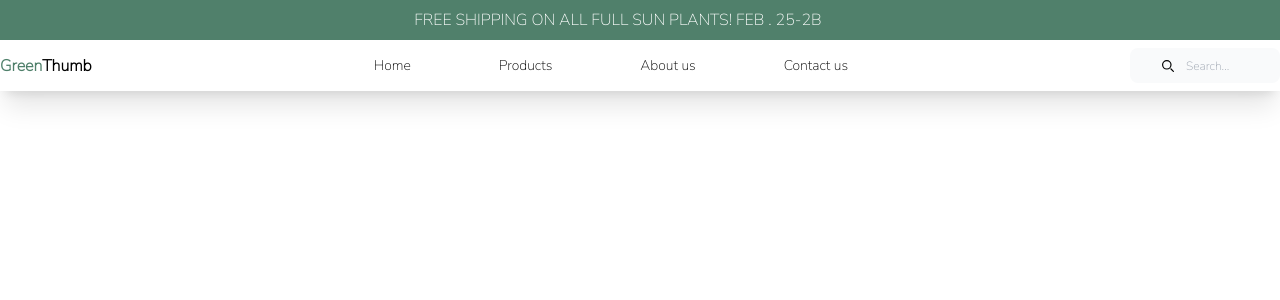
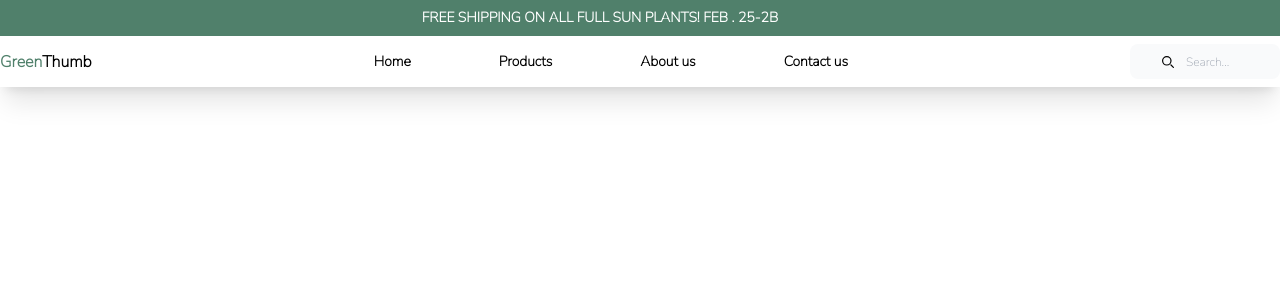
Before and after one commit to oussama-gadria/PlantsApp, a React (Create React App) app in the folder client/: page / in a window 1280 px wide. Shown: the top 300 px of the page. Built offline with nearby package versions, Linux system fonts and the light colour scheme.

Commit message:
fix : fix the font-weight level from bold to black

```diff
--- a/client/src/assets/svg/GlassSearchSvg.jsx
+++ b/client/src/assets/svg/GlassSearchSvg.jsx
@@ -3,7 +3,7 @@ const GlassSearchSvg = () => {
         <>
             <div className="absolute inset-y-0 left-8 flex items-center pointer-events-none">
                 <svg
-                    className="w-3 h-3 text-darkGray dark:text-white"
+                    className="w-3 h-3 text-darkGray dark:text-black"
                     aria-hidden="true"
                     xmlns="http://www.w3.org/2000/svg"
                     fill="none"
--- a/client/src/components/header/Header.jsx
+++ b/client/src/components/header/Header.jsx
@@ -4,18 +4,18 @@ const Header = () => {
   return (
     <div className="shadow-xl font-sans">
       <div className="flex justify-center bg-green">
-        <p className=" py-2 text-white pr-11 ">FREE SHIPPING ON ALL FULL SUN PLANTS! FEB . 25-2B </p>
+        <p className=" py-2 text-white pr-20 font-bold text-sm">FREE SHIPPING ON ALL FULL SUN PLANTS! FEB . 25-2B </p>
       </div>
       <div className="container mx-auto  flex justify-between">
         <div className="flex  flex-row items-center">
           <p className="font-bold text-green">
             Green
           </p>
-          <p className=" font-bold">
+          <p className=" font-black">
             Thumb
           </p>
         </div>
-        <ul className="flex flex-row items-center text-sm ">
+        <ul className="flex flex-row items-center text-sm font-bold ">
           <li className="mx-11">
             <a href="/#">Home</a>
           </li>
```
